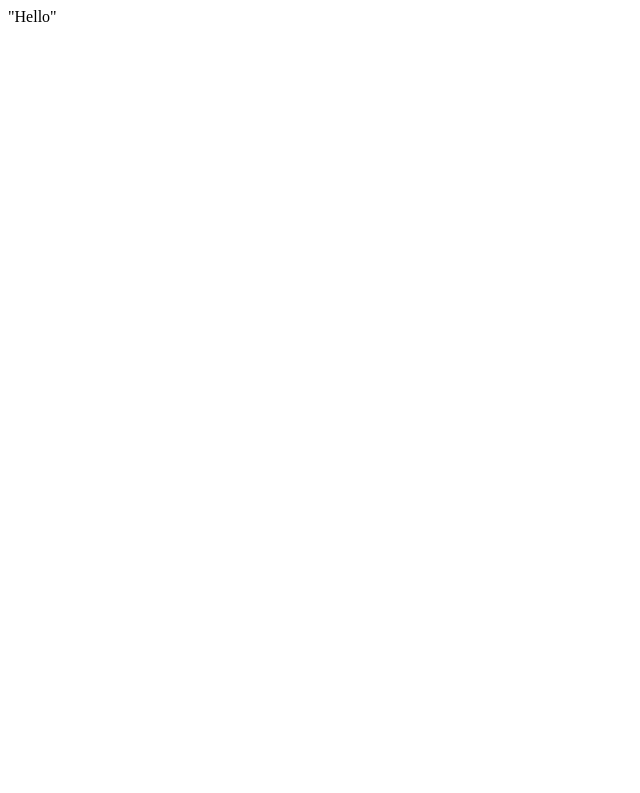
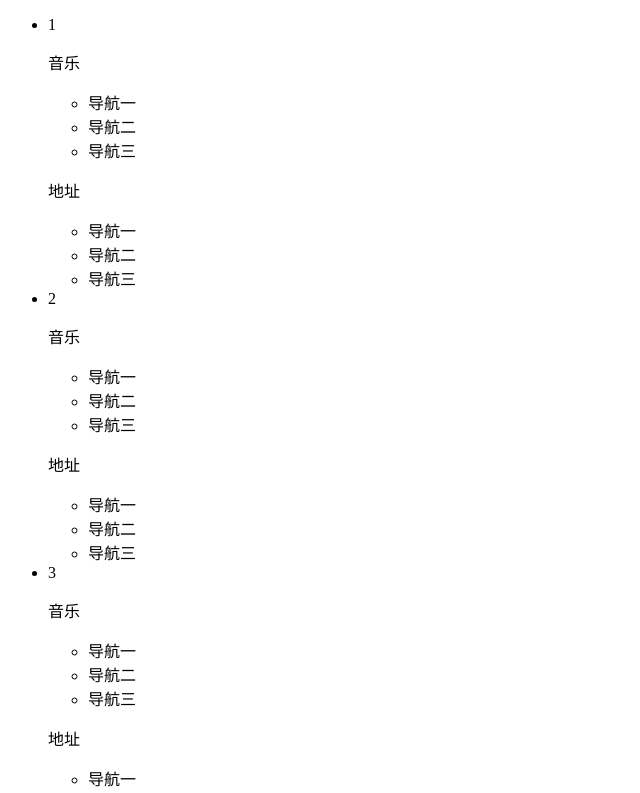
Before and after one commit to myk1220/React-FirstTry, a React (Create React App) app: page / in a window 1280 px wide. Shown: the top 793 px of the page, without its empty margins (0-640 px from the left). Built offline with nearby package versions, Linux system fonts and the light colour scheme.

Commit message:
react初体验及组件初学习

```diff
--- a/src/components/App.js
+++ /dev/null
@@ -1,11 +0,0 @@
-import React from 'react';
-
-function App() {
-  return (
-    <div id="root">
-        "Hello"
-    </div>
-  );
-}
-
-export default App;
--- /dev/null
+++ b/src/components/App.jsx
@@ -0,0 +1,22 @@
+import React from 'react';
+import Nav from './Nav'
+
+function App() {
+  return (
+        <ul>
+           {
+             [1,2,3,4,5].map((element,index) => {
+                return(
+                <div>
+                  <li>{ element }</li>
+                  <Nav title='音乐'/>
+                  <Nav title='地址'/>
+                </div>
+                )
+             })
+           }
+        </ul>
+  );
+}
+
+export default App;
--- /dev/null
+++ b/src/components/Nav.jsx
@@ -0,0 +1,16 @@
+import React from 'react'
+
+export default class Nav extends React.Component{
+    render(){
+        return(
+        <div>
+            <p>{ this.props.title }</p>
+            <ul>
+                <li>导航一</li>
+                <li>导航二</li>
+                <li>导航三</li>
+            </ul>
+        </div>
+        )
+    }
+}
--- a/src/index.js
+++ b/src/index.js
@@ -1,5 +1,5 @@
 import React from 'react';
 import ReactDOM from 'react-dom';
-import App from './components/App';
+import App from './components/App.jsx';
 
 ReactDOM.render(<App />, document.getElementById('root'));
```
